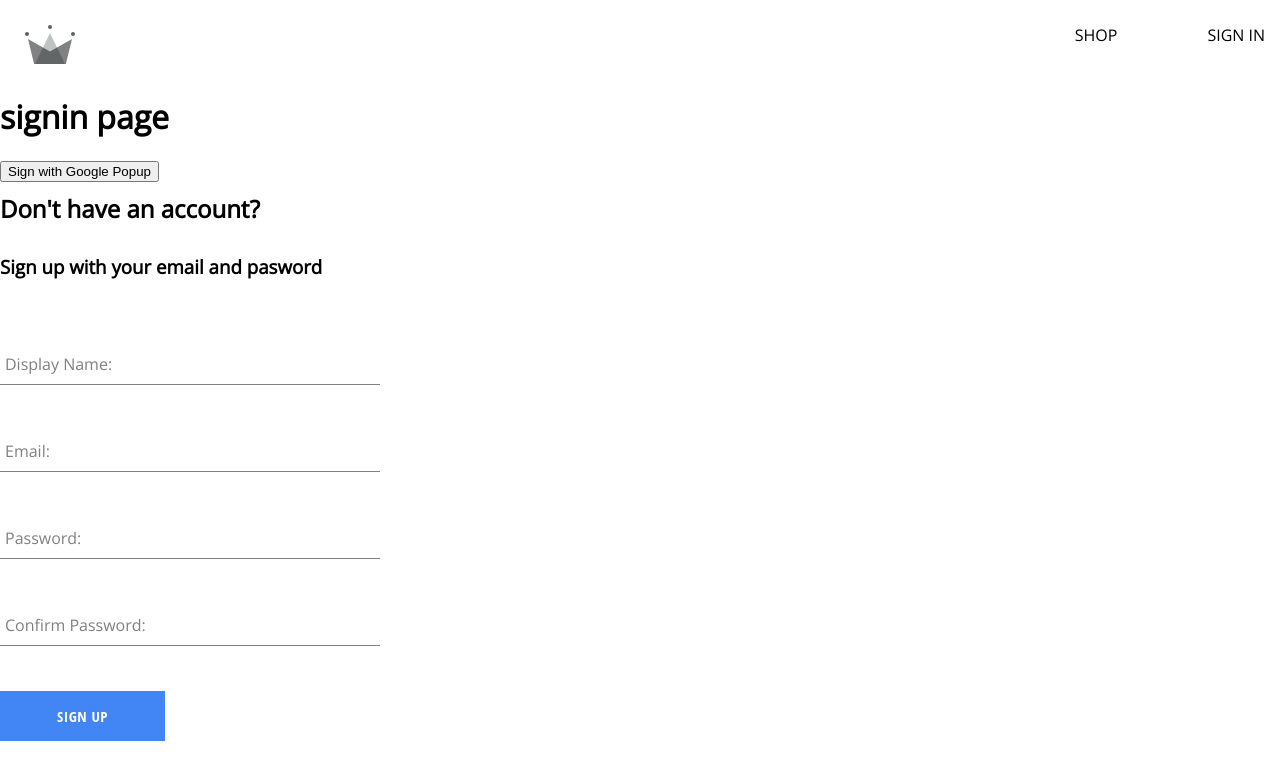
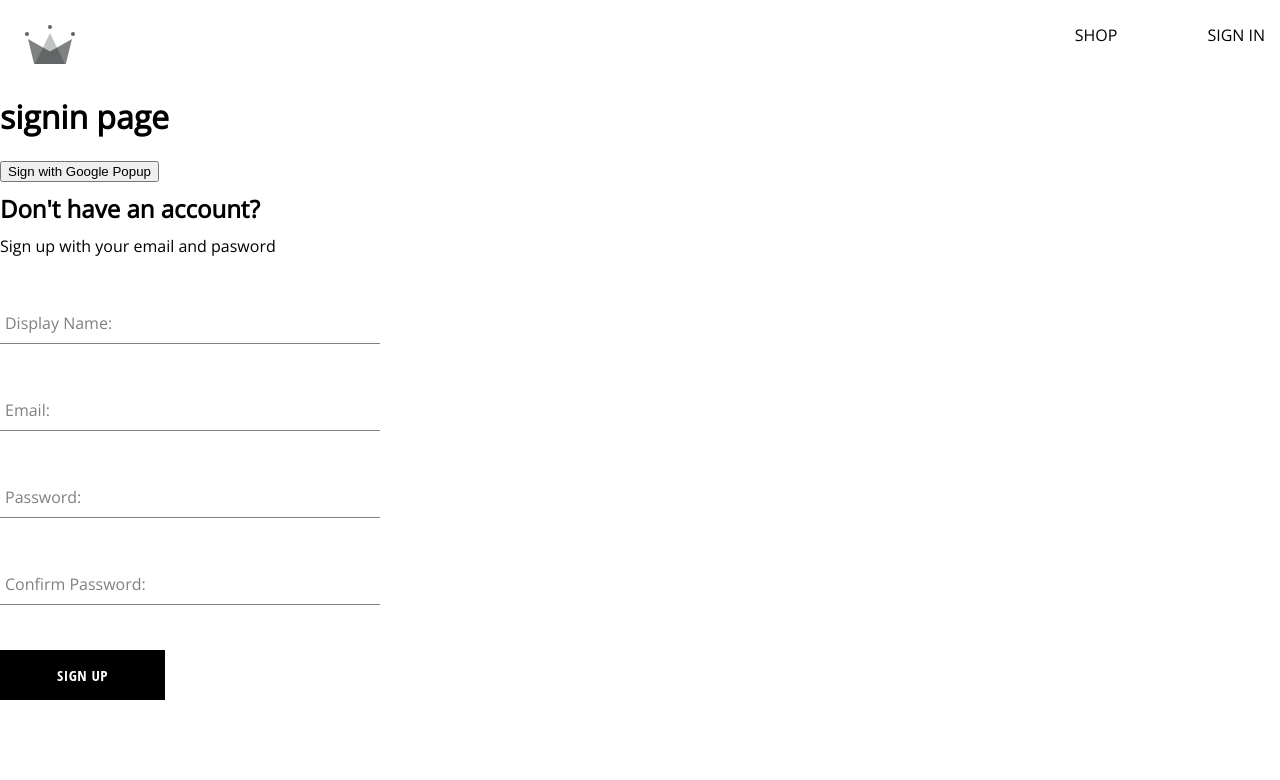
Before and after one commit to ursula-paul/fabz-store, a React (Create React App) app: page /sign-in in a window 1280 px wide. Shown: the top 780 px of the page. Built offline with nearby package versions, Linux system fonts and the light colour scheme; a web font is replaced by a local one.

Commit message:
updated the button componenet and signup componenet

```diff
--- a/src/componets/button/button.componet.jsx
+++ b/src/componets/button/button.componet.jsx
@@ -13,11 +13,11 @@ const BUTTON_TYPE_CLASSES = {
 	google: "google-sign-in",
 	inverted: "inverted",
 };
-const Button = ({ children, buttonType, ...otherProps }) => {
+const Button = ({ children, buttonType, ...inputOptions }) => {
 	return (
 		<button
 			className={`button-container ${BUTTON_TYPE_CLASSES[buttonType]}`}
-			{...otherProps}
+			{...inputOptions}
 		>
 			{children}
 		</button>
--- a/src/componets/signup-form/signup-form-componenet.jsx
+++ b/src/componets/signup-form/signup-form-componenet.jsx
@@ -61,7 +61,7 @@ const SignUpForm = () => {
 	return (
 		<div className="sign-up-container">
 			<h2>Don't have an account?</h2>
-			<h3>Sign up with your email and pasword</h3>
+			<span>Sign up with your email and pasword</span>
 			<form onSubmit={handleSubmit}>
 				{/* <FormInput
 					label="Display Name:"
@@ -116,9 +116,7 @@ const SignUpForm = () => {
 					}}
 				/>
 
-				<Button buttonType="google" type="submit">
-					Sign UP
-				</Button>
+				<Button type="submit">Sign UP</Button>
 			</form>
 		</div>
 	);
```
